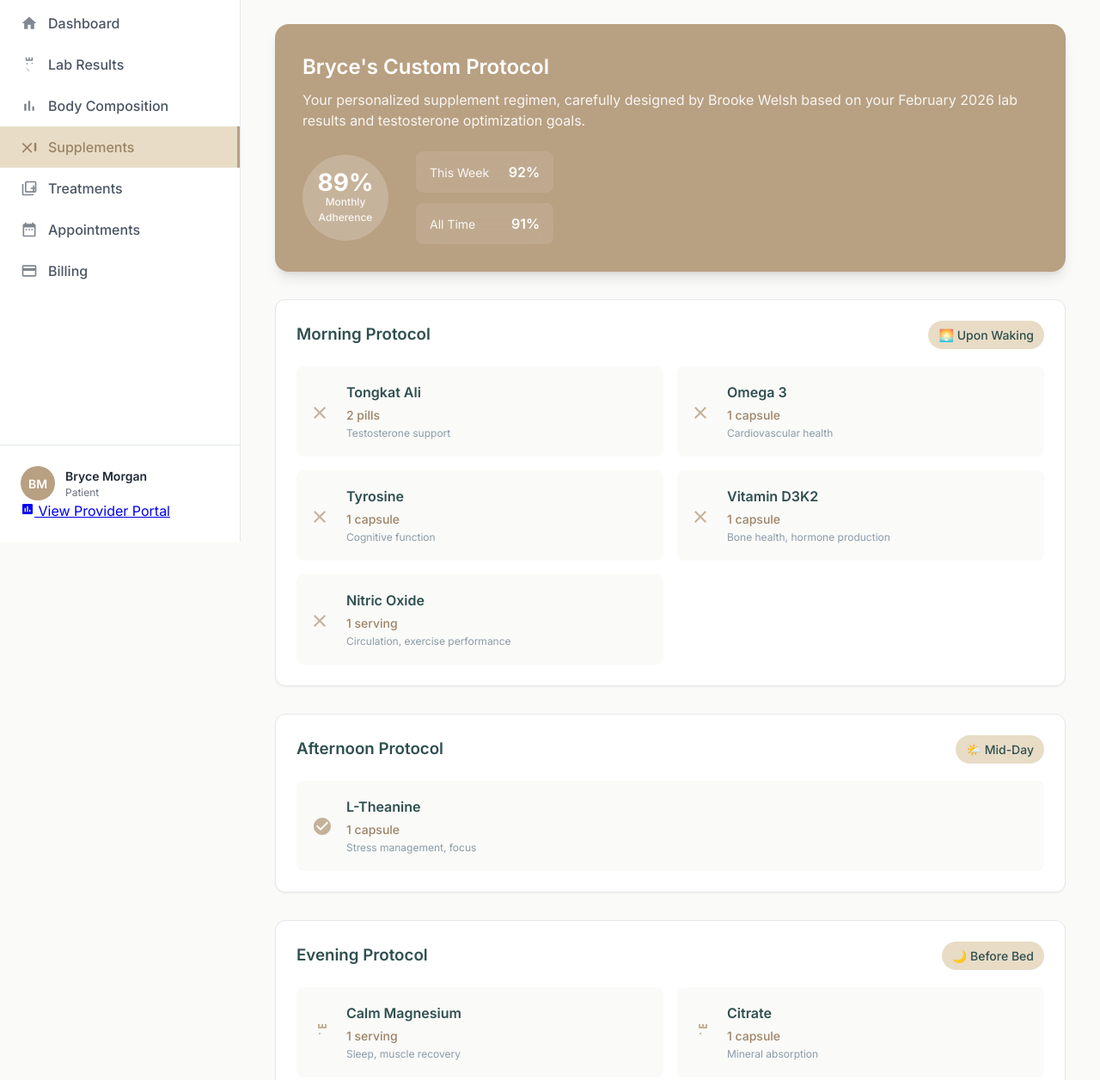
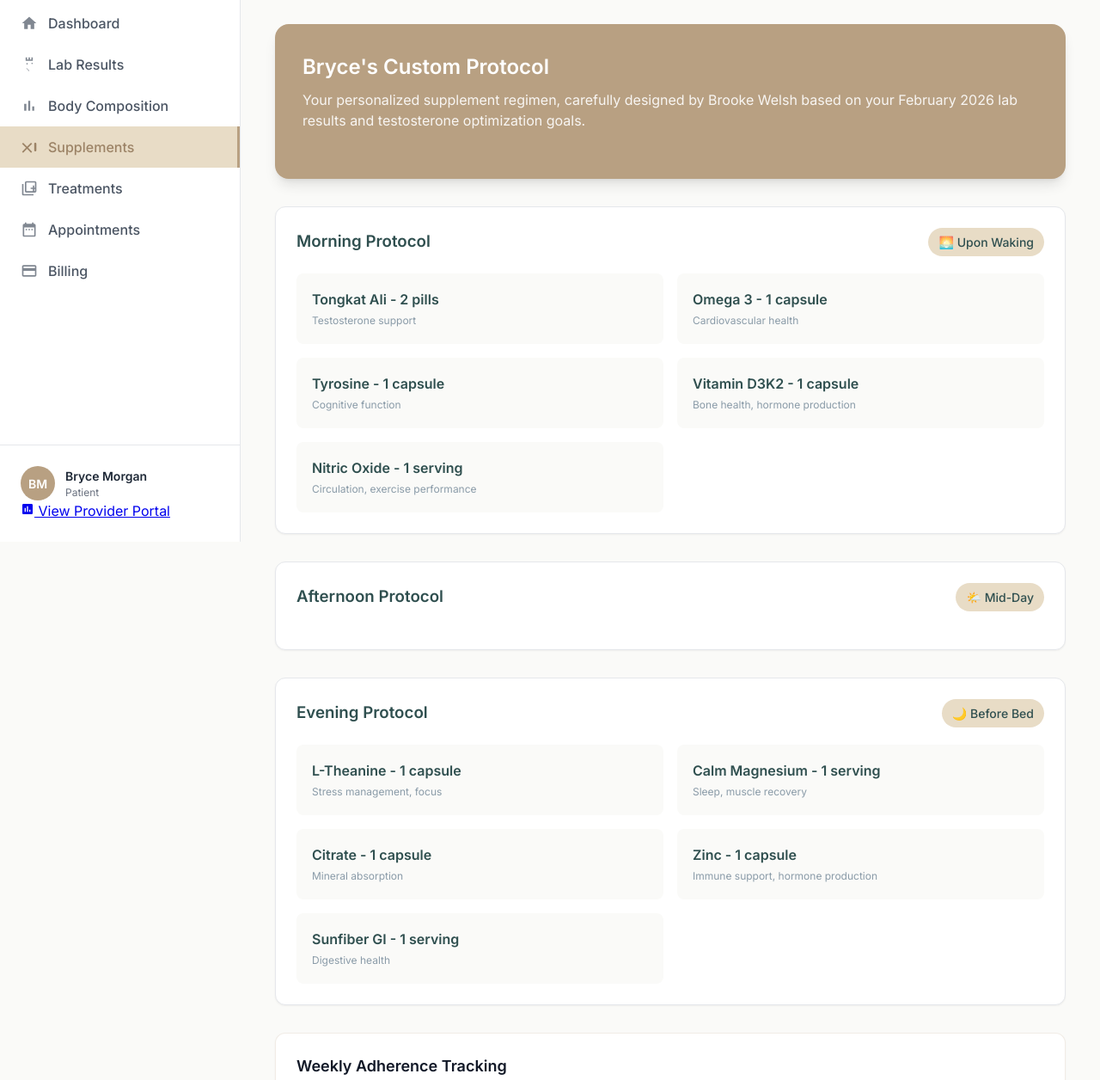
Before and after one commit to brycedmorgan/avail-wellness-demo, an Eleventy site: page src/supplements/index.njk in a window 1280 px wide. Shown: the part 170-1426 px from the top of the page at 86% size. Built offline with nearby package versions, Linux system fonts and the light colour scheme; Eleventy itself is replaced by a stand-in of ours; files that its build step writes are made by us from their sources.

Commit message:
Bot Bogey: Update supplement tracker - remove X icons, move L-Theanine to evening, add dosages inline, remove adherence tracking

```diff
--- a/patient-data.json
+++ b/patient-data.json
@@ -95,19 +95,14 @@
         { "name": "Nitric Oxide", "dosage": "1 serving", "purpose": "Circulation, exercise performance" }
       ],
       "afternoon": [
-        { "name": "L-Theanine", "dosage": "1 capsule", "purpose": "Stress management, focus" }
       ],
       "night": [
+        { "name": "L-Theanine", "dosage": "1 capsule", "purpose": "Stress management, focus" },
         { "name": "Calm Magnesium", "dosage": "1 serving", "purpose": "Sleep, muscle recovery" },
         { "name": "Citrate", "dosage": "1 capsule", "purpose": "Mineral absorption" },
         { "name": "Zinc", "dosage": "1 capsule", "purpose": "Immune support, hormone production" },
         { "name": "Sunfiber GI", "dosage": "1 serving", "purpose": "Digestive health" }
       ]
-    },
-    "adherence": {
-      "lastWeek": 92,
-      "lastMonth": 89,
-      "allTime": 91
     }
   },
   "billing": [
--- a/src/supplements/index.njk
+++ b/src/supplements/index.njk
@@ -9,24 +9,7 @@ subtitle: Your personalized supplement regimen and adherence tracking
     <div class="protocol-summary">
         <h3>{{ patient.patient.name.split(' ')[0] }}'s Custom Protocol</h3>
         <p>Your personalized supplement regimen, carefully designed by Brooke Welsh based on your February 2026 lab results and testosterone optimization goals.</p>
-        <div class="adherence-overview">
-            <div class="adherence-score">
-                <div class="score-circle">
-                    <span class="score-number">{{ patient.supplements.adherence.lastMonth }}%</span>
-                    <span class="score-label">Monthly Adherence</span>
-                </div>
-            </div>
-            <div class="adherence-trends">
-                <div class="trend-item">
-                    <span class="trend-label">This Week</span>
-                    <span class="trend-value">{{ patient.supplements.adherence.lastWeek }}%</span>
-                </div>
-                <div class="trend-item">
-                    <span class="trend-label">All Time</span>
-                    <span class="trend-value">{{ patient.supplements.adherence.allTime }}%</span>
-                </div>
-            </div>
-        </div>
+
     </div>
 </div>
 
@@ -41,12 +24,8 @@ subtitle: Your personalized supplement regimen and adherence tracking
         <div class="supplement-grid">
             {% for supplement in patient.supplements.current.morning %}
             <div class="supplement-card">
-                <svg class="supplement-icon" width="24" height="24" viewBox="0 0 24 24" fill="currentColor">
-                    <path d="M3.5 6L2 7.5 7.5 13 2 18.5 3.5 20l5.5-5.5L14.5 20 16 18.5 10.5 13 16 7.5 14.5 6 9 11.5 3.5 6z"/>
-                </svg>
                 <div class="supplement-info">
-                    <h4>{{ supplement.name }}</h4>
-                    <p class="dosage">{{ supplement.dosage }}</p>
+                    <h4>{{ supplement.name }} - {{ supplement.dosage }}</h4>
                     <p class="purpose">{{ supplement.purpose }}</p>
                 </div>
             </div>
@@ -63,12 +42,8 @@ subtitle: Your personalized supplement regimen and adherence tracking
         <div class="supplement-grid">
             {% for supplement in patient.supplements.current.afternoon %}
             <div class="supplement-card">
-                <svg class="supplement-icon" width="24" height="24" viewBox="0 0 24 24" fill="currentColor">
-                    <path d="M12 2C6.48 2 2 6.48 2 12s4.48 10 10 10 10-4.48 10-10S17.52 2 12 2zm-2 15l-5-5 1.41-1.41L10 14.17l7.59-7.59L19 8l-9 9z"/>
-                </svg>
                 <div class="supplement-info">
-                    <h4>{{ supplement.name }}</h4>
-                    <p class="dosage">{{ supplement.dosage }}</p>
+                    <h4>{{ supplement.name }} - {{ supplement.dosage }}</h4>
                     <p class="purpose">{{ supplement.purpose }}</p>
                 </div>
             </div>
@@ -85,12 +60,8 @@ subtitle: Your personalized supplement regimen and adherence tracking
         <div class="supplement-grid">
             {% for supplement in patient.supplements.current.night %}
             <div class="supplement-card">
-                <svg class="supplement-icon" width="24" height="24" viewBox="0 0 24 24" fill="currentColor">
-                    <path d="M9 2v3h2V2h2v3h2V2h2v5H7V2h2zm0 12c.55 0 1-.45 1-1s-.45-1-1-1-1 .45-1 1 .45 1 1 1z"/>
-                </svg>
                 <div class="supplement-info">
-                    <h4>{{ supplement.name }}</h4>
-                    <p class="dosage">{{ supplement.dosage }}</p>
+                    <h4>{{ supplement.name }} - {{ supplement.dosage }}</h4>
                     <p class="purpose">{{ supplement.purpose }}</p>
                 </div>
             </div>
@@ -329,7 +300,6 @@ subtitle: Your personalized supplement regimen and adherence tracking
 .supplement-card {
     display: flex;
     align-items: center;
-    gap: 16px;
     padding: 16px;
     background: var(--avail-bg-secondary);
     border-radius: 8px;
@@ -353,25 +323,10 @@ subtitle: Your personalized supplement regimen and adherence tracking
     color: var(--avail-text-primary);
 }
 
-.dosage {
-    margin: 0 0 2px;
-    font-weight: 500;
-    color: var(--avail-primary-dark);
-    font-size: 14px;
-}
-
 .purpose {
     margin: 0;
     font-size: 12px;
     color: var(--avail-text-light);
-}
-
-.supplement-icon {
-    width: 24px;
-    height: 24px;
-    color: var(--avail-primary);
-    opacity: 0.8;
-    flex-shrink: 0;
 }
 
 .protocol-history {
```
